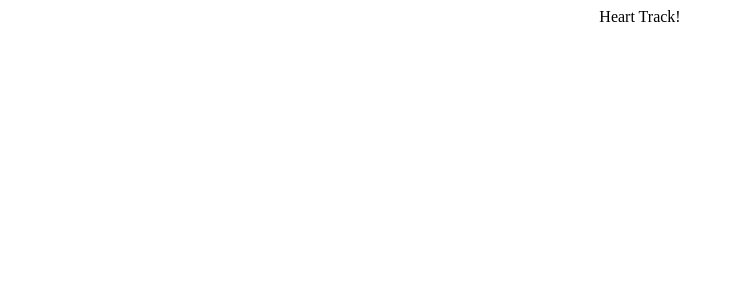
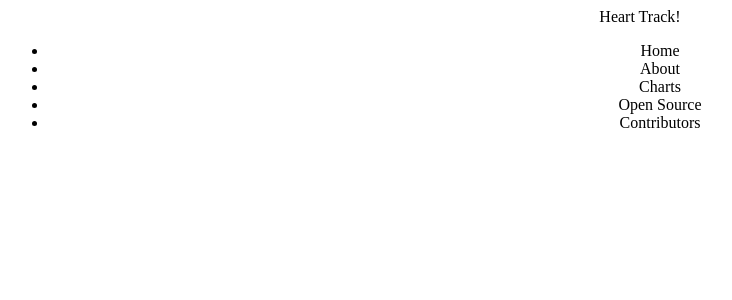
Before and after one commit to JS-goose/heart-track, a React (Create React App) app: page / in a window 1280 px wide. Shown: the top 300 px of the page, without its empty margins (0-732 px from the left). Built offline with nearby package versions, Linux system fonts and the light colour scheme.

Commit message:
added basic content to Nav and imported to App

```diff
--- a/src/App.js
+++ b/src/App.js
@@ -1,10 +1,12 @@
 import React from 'react';
 import './App.css';
+import Nav from '../src/components/layout/navigation/Nav';
 
 function App() {
   return (
     <div className="App">
       Heart Track!
+      <Nav />
     </div>
   );
 }
--- a/src/components/layout/navigation/Nav.js
+++ b/src/components/layout/navigation/Nav.js
@@ -2,8 +2,14 @@ import React from 'react'
 
 export default function Nav() {
     return (
-        <div>
-
-        </div>
+        <nav>
+            <ul id='nav-links-list'>
+                <li>Home</li>
+                <li>About</li>
+                <li>Charts</li>
+                <li>Open Source</li>
+                <li>Contributors</li>
+            </ul>
+        </nav>
     )
 }
```
